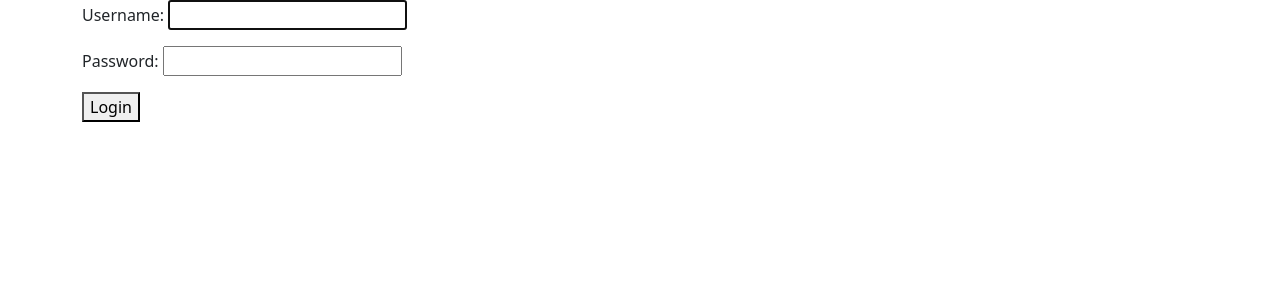
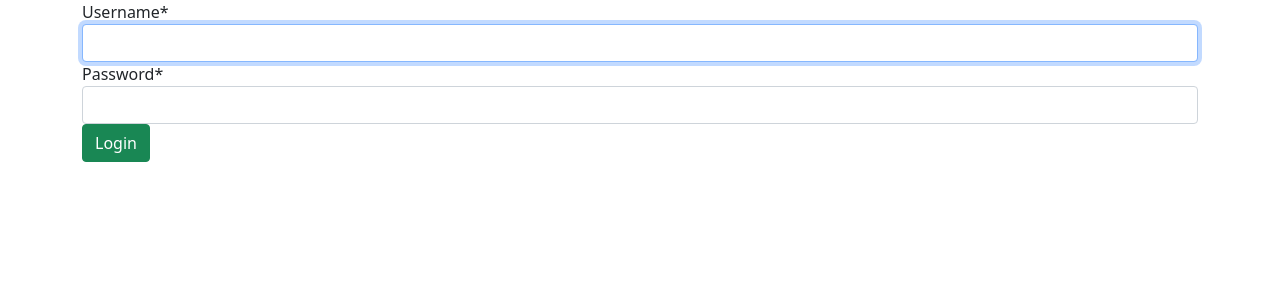
Before and after one commit to shahrzadJavadiKoushesh/Book-Store, a Django app: page /accounts/login/ in a window 1280 px wide. Shown: the top 300 px of the page. Run offline with Django 4.2, Linux system fonts and the light colour scheme; some libraries are stand-ins or nearby versions.

Commit message:
crispy forms for login

```diff
--- a/templates/registration/login.html
+++ b/templates/registration/login.html
@@ -1,4 +1,6 @@
 {% extends '_base.html' %}
+
+{% load crispy_forms_tags %}
 {% block page_title %}
     Login
 {% endblock page_title %}
@@ -6,7 +8,7 @@
 {% block content %}
     <form action="" method="post">
         {% csrf_token %}
-        {{ form.as_p }}
-        <button type="submit">Login</button>
+        {{ form|crispy }}
+        <button class="btn btn-success" type="submit">Login</button>
     </form>
 {% endblock content %}
```
Also changed, not shown: db.sqlite3.
